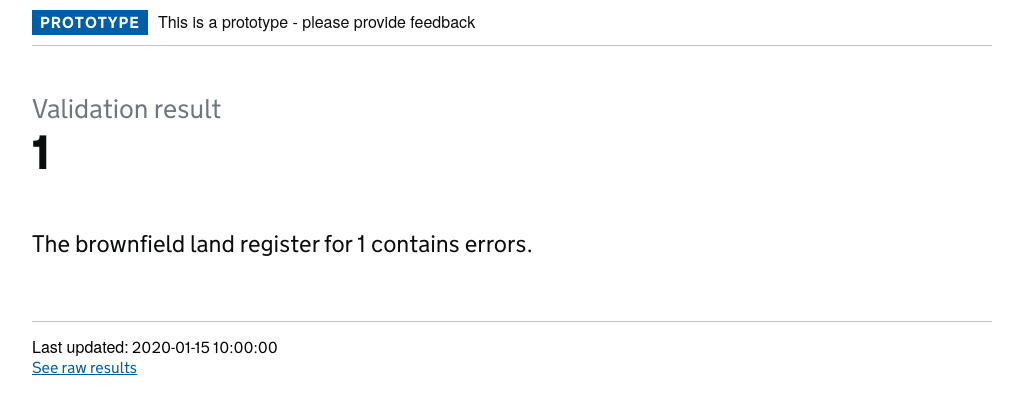
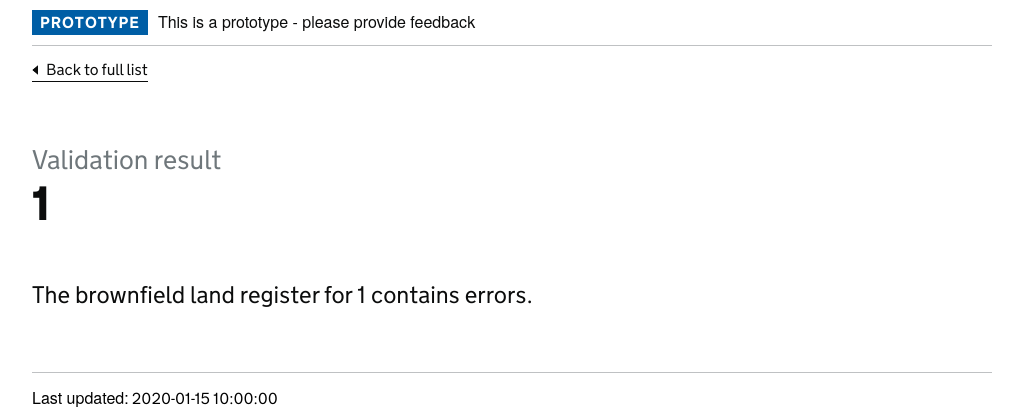
Before and after one commit to digital-land/brownfield-sites-status, a Flask app: page /local-authority/1/result-details in a window 1280 px wide. Shown: the part 68-478 px from the top of the page, without its empty margins (128-1151 px from the left). Run offline with Flask 2, Linux system fonts and the light colour scheme; a database or web service that is not in the repository returns one stand-in record (values such as "Sample title"); data that the repository does not hold is empty.

Commit message:
Add link back to list page from validation results

```diff
--- a/application/templates/validation-result.html
+++ b/application/templates/validation-result.html
@@ -3,6 +3,11 @@
 {% from "./govuk-jinja-components/details/macro.jinja" import govukDetails -%}
 
 {% set mainClasses = "govuk-main-wrapper--l" %}
+
+{% block beforeContent %}
+{{ super()}}
+<a href="{{ url_for('frontend.breakdown') }}" class="govuk-back-link">Back to full list</a>
+{% endblock %}
 
 {% block content %}
 
```
